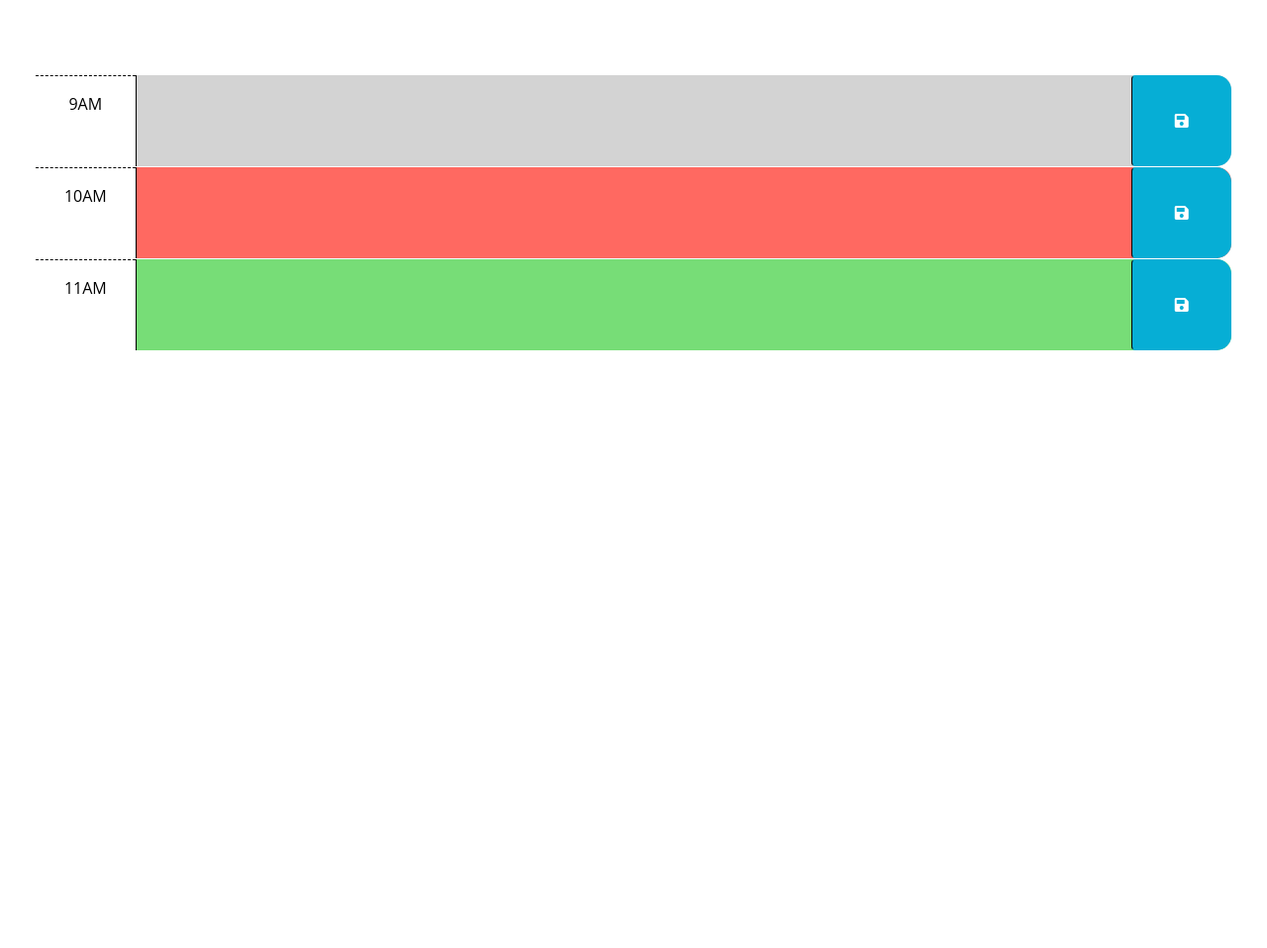
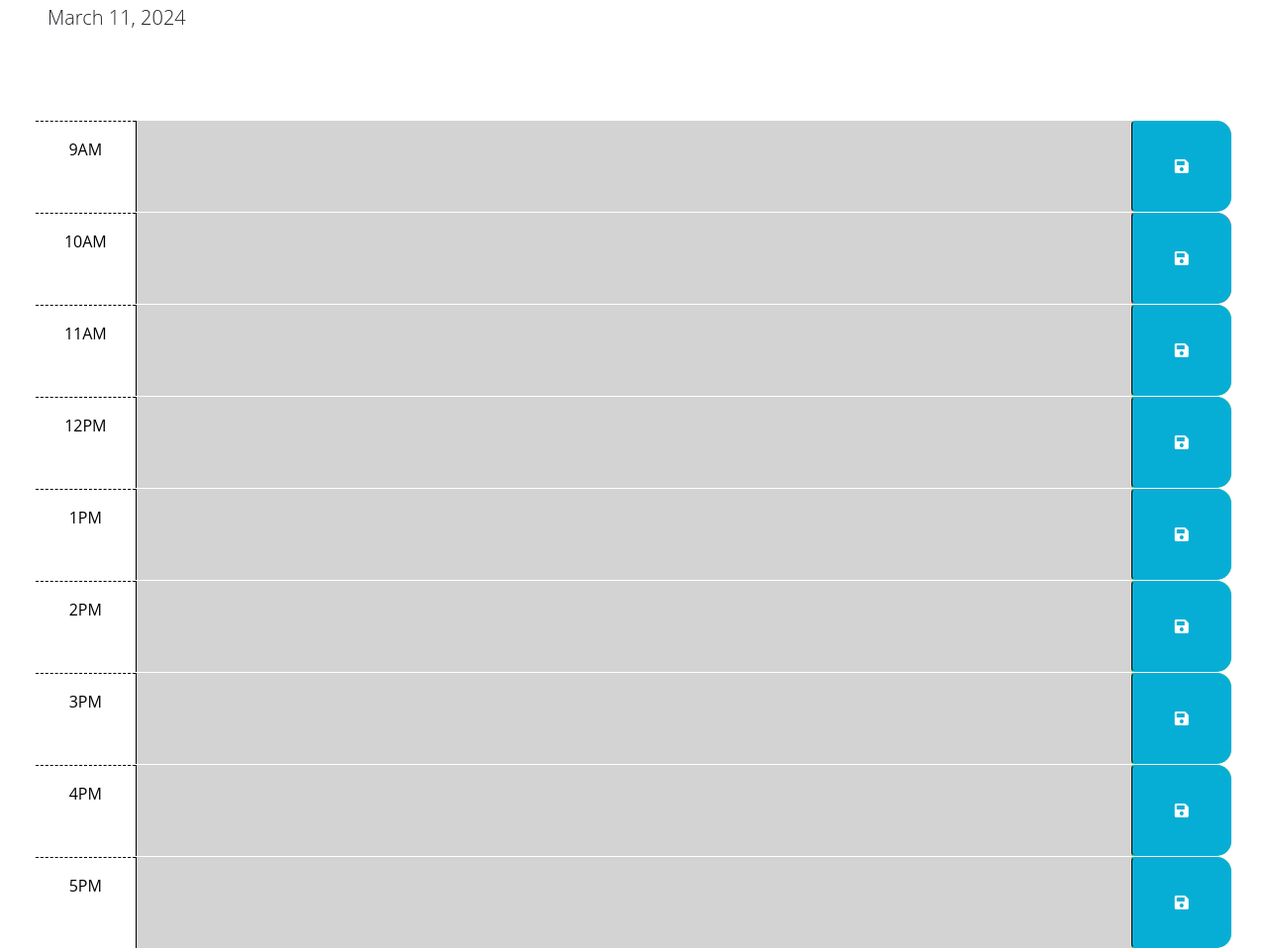
Before and after one commit to naiknetra/Work-Day-Scheduler, a plain HTML site: page Develop/index.html in a window 1280 px wide. Shown: the part 176-1134 px from the top of the page at 99% size. Before the commit the page ends 800 px from the top, so only its background shows below. Drawn offline with nearby package versions, Linux system fonts and the light colour scheme.

Commit message:
added event listener

```diff
--- a/Develop/index.html
+++ b/Develop/index.html
@@ -67,7 +67,55 @@
           <i class="fas fa-save" aria-hidden="true"></i>
         </button>
       </div>
+
+    <div id="hour-12" class="row time-block future">
+      <div class="col-2 col-md-1 hour text-center py-3">12PM</div>
+      <textarea class="col-8 col-md-10 description" rows="3"> </textarea>
+      <button class="btn saveBtn col-2 col-md-1" aria-label="save">
+        <i class="fas fa-save" aria-hidden="true"></i>
+      </button>
     </div>
+
+  <div id="hour-13" class="row time-block future">
+    <div class="col-2 col-md-1 hour text-center py-3">1PM</div>
+    <textarea class="col-8 col-md-10 description" rows="3"> </textarea>
+    <button class="btn saveBtn col-2 col-md-1" aria-label="save">
+      <i class="fas fa-save" aria-hidden="true"></i>
+    </button>
+  </div>
+
+<div id="hour-14" class="row time-block future">
+  <div class="col-2 col-md-1 hour text-center py-3">2PM</div>
+  <textarea class="col-8 col-md-10 description" rows="3"> </textarea>
+  <button class="btn saveBtn col-2 col-md-1" aria-label="save">
+    <i class="fas fa-save" aria-hidden="true"></i>
+  </button>
+</div>
+
+<div id="hour-15" class="row time-block future">
+  <div class="col-2 col-md-1 hour text-center py-3">3PM</div>
+  <textarea class="col-8 col-md-10 description" rows="3"> </textarea>
+  <button class="btn saveBtn col-2 col-md-1" aria-label="save">
+    <i class="fas fa-save" aria-hidden="true"></i>
+  </button>
+</div>
+
+<div id="hour-16" class="row time-block future">
+  <div class="col-2 col-md-1 hour text-center py-3">4PM</div>
+  <textarea class="col-8 col-md-10 description" rows="3"> </textarea>
+  <button class="btn saveBtn col-2 col-md-1" aria-label="save">
+    <i class="fas fa-save" aria-hidden="true"></i>
+  </button>
+</div>
+<div id="hour-17" class="row time-block future">
+  <div class="col-2 col-md-1 hour text-center py-3">5PM</div>
+  <textarea class="col-8 col-md-10 description" rows="3"> </textarea>
+  <button class="btn saveBtn col-2 col-md-1" aria-label="save">
+    <i class="fas fa-save" aria-hidden="true"></i>
+  </button>
+</div>
+
+
 
     <script src="https://cdnjs.cloudflare.com/ajax/libs/jquery/3.2.1/jquery.min.js"></script>
     <script src="https://cdn.jsdelivr.net/npm/dayjs@1.11.3/dayjs.min.js"
--- a/Develop/script.js
+++ b/Develop/script.js
@@ -2,22 +2,92 @@
 // the code isn't run until the browser has finished rendering all the elements
 // in the html.
 $(function () {
+ var currentHour = dayjs().hour();
+  var saveBtn = $(".saveBtn");
+  var timeBlock = $(".time-block")
+  timeBlock.each( (i,time) => {
+    console.log(time)
+    var parentId = $(time).attr("id");
+
+    console.log(parentId);
+    var timeHour = parentId.replace("hour-", "")
+
+    timeHour = parseInt(timeHour);
+
+    var textArea = $("#"+ parentId).children("textarea")
+    textArea.val(localStorage.getItem(parentId))
+    if (timeHour === currentHour){
+      textArea.addClass("present")
+    }
+    else if (timeHour < currentHour){
+      textArea.addClass("past")
+    }
+    else {
+      textArea.addClass("future")
+    }
+
+
+  })
+  function saveEvent(event){
+  var textArea = $(event.target).siblings("textarea")
+  var parentId = $(event.target).parent().attr("id")
+  if ($(event.target).attr("class") === "fas fa-save" ){
+    textArea = $(event.target).parent().siblings("textarea")
+  }
+  localStorage.setItem(parentId , textArea.val() )
+  }
+
+$(saveBtn).on("click" , saveEvent)
+
+
+
+
+
+
   // TODO: Add a listener for click events on the save button. This code should
   // use the id in the containing time-block as a key to save the user input in
   // local storage. HINT: What does `this` reference in the click listener
   // function? How can DOM traversal be used to get the "hour-x" id of the
   // time-block containing the button that was clicked? How might the id be
   // useful when saving the description in local storage?
-  //
+  });
+
+
   // TODO: Add code to apply the past, present, or future class to each time
   // block by comparing the id to the current hour. HINTS: How can the id
   // attribute of each time-block be used to conditionally add or remove the
   // past, present, and future classes? How can Day.js be used to get the
   // current hour in 24-hour time?
-  //
+
+
+
   // TODO: Add code to get any user input that was saved in localStorage and set
   // the values of the corresponding textarea elements. HINT: How can the id
   // attribute of each time-block be used to do this?
-  //
+
+
   // TODO: Add code to display the current date in the header of the page.
-});
+
+  function currentDate() {
+    // step1: Calculate current date in a variable
+    // 1. What is today's date in the following format: Jan 1st, 1999?
+    var today = dayjs();
+    $('#currentDay').text(today.format('MMMM DD, YYYY'));
+
+
+
+
+
+
+
+  }
+  function setPastPresentFuture(){
+    var now = new Date();
+    var x = now.getHours();
+    var eleTimeBlocks = querySelectorAll("time-block");
+  }
+// Update the date every second
+setInterval(currentDate, 1000);
+
+// Initial call to display the date immediately
+currentDate();
```
Also changed, not shown: 1 other file.
